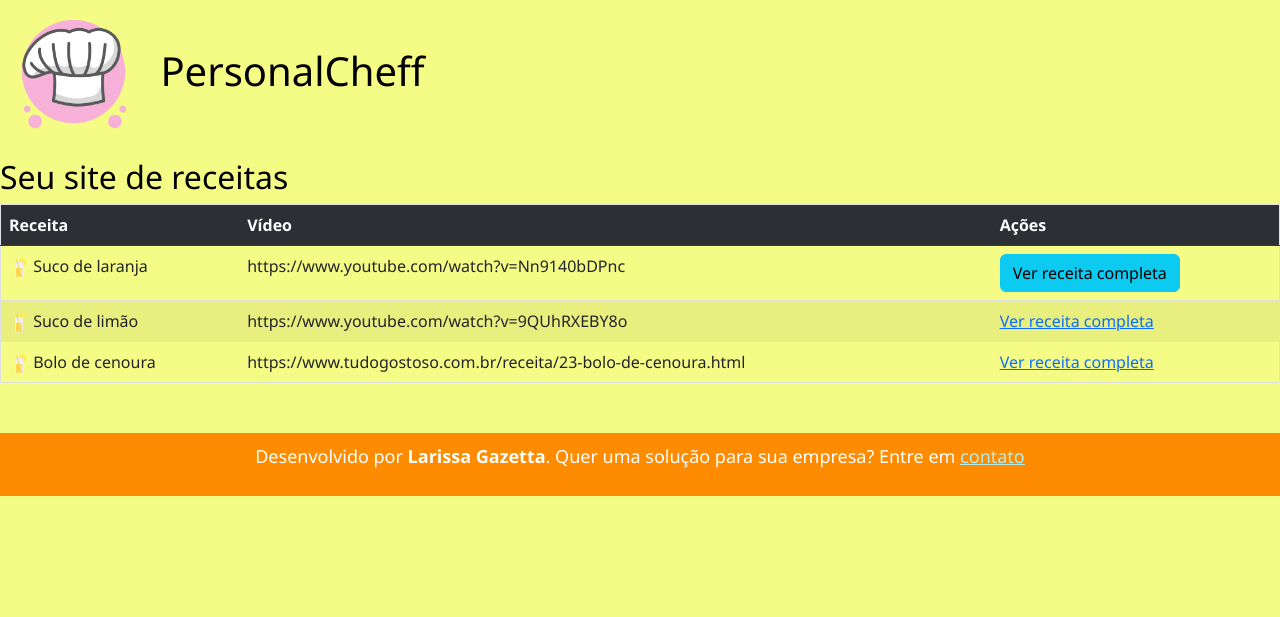
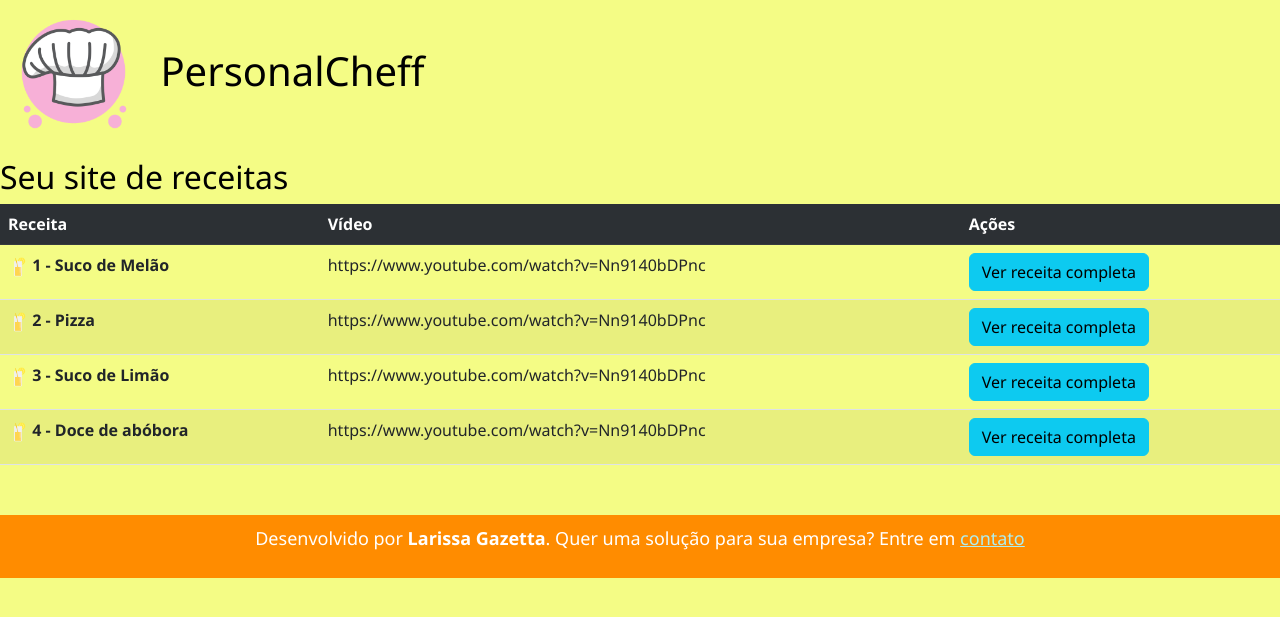
Before and after one commit to gazettalari/PersonalCheff, a Django app: page / in a window 1280 px wide. Shown: the top 617 px of the page. Run offline with Django 3.2, Linux system fonts and the light colour scheme.

Commit message:
Renderizando dados e criando dicionário de receitas

```diff
--- a/PersonalCheff2/receitas/templates/index.html
+++ b/PersonalCheff2/receitas/templates/index.html
@@ -3,36 +3,22 @@
 {% block content %}
 {% include 'partials/header.html' %}
 
-    <table border="1" class="table table-striped table-hover">
+    <table ="1" class="table table-striped table-hover">
         <tr class="table-dark">
             <th>Receita</th>
             <th>Vídeo</th>
             <th>Ações</th>
         </tr>
-        <tr>
+        {% for chave, uma_receita in lista_receitas.items %}
+            <tr>
             <td>
                <img src="{% static 'suco.png' %}" class="icone-suco">
-                Suco de laranja
+                        <strong>{{ chave }}  - {{uma_receita}}</strong><br>
             </td>
             <td>https://www.youtube.com/watch?v=Nn9140bDPnc</td>
             <td><a href="{% url 'sucodelaranja' %}" class="btn btn-info">Ver receita completa</a></td>
         </tr>
-        <tr>
-            <td>
-                <img src="{% static 'suco.png' %}" class="icone-suco">
-                Suco de limão
-            </td>
-            <td>https://www.youtube.com/watch?v=9QUhRXEBY8o</td>
-            <td><a href="{% url 'sucodelimao' %}">Ver receita completa</a></td>
-        </tr>
-        <tr>
-            <td>
-                <img src="{% static 'suco.png' %}" class="icone-suco">
-                Bolo de cenoura
-            </td>
-            <td>https://www.tudogostoso.com.br/receita/23-bolo-de-cenoura.html</td>
-            <td><a href="{% url 'bolodecenoura' %}">Ver receita completa</a></td>
-        </tr>
+    {% endfor %}
     </table>
 {% include 'partials/footer.html' %}
 {% endblock %}
--- a/PersonalCheff2/receitas/views.py
+++ b/PersonalCheff2/receitas/views.py
@@ -1,7 +1,19 @@
 from django.shortcuts import render
 
 def index(request):
-    return render(request,'index.html')
+        receitas = {
+                1: 'Suco de Melão',
+                2: 'Pizza',
+                3: 'Suco de Limão',
+                4: 'Doce de abóbora'
+        }
+
+        dados = {
+                'lista_receitas' : receitas
+        }
+
+        return render(request,'index.html', dados)
+
 
 def sucodelaranja(request):
         return  render(request,'sucodelaranja.html')
```
Also changed, not shown: PersonalCheff2/receitas/templates/contato.html (+3 -12 lines), README.md.
